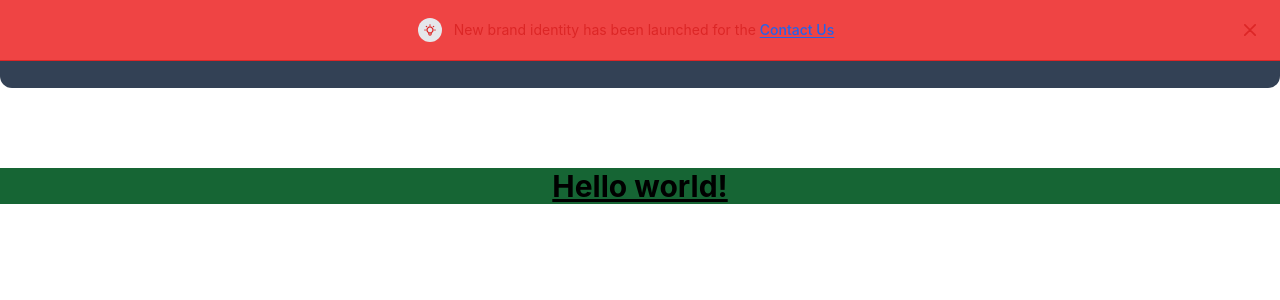
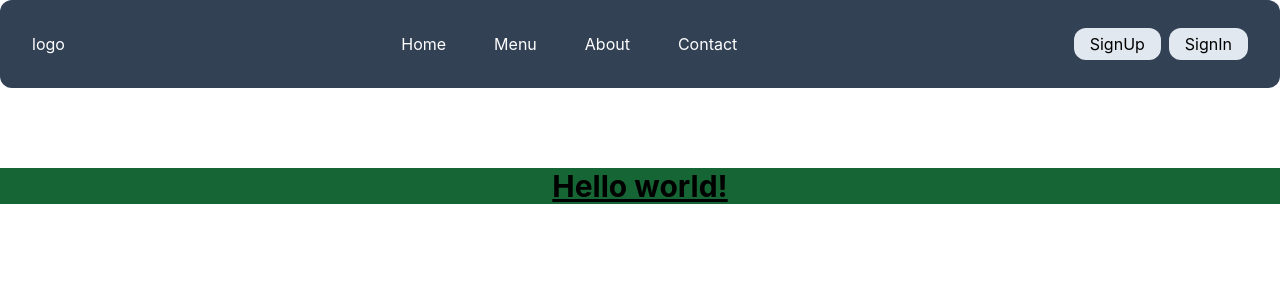
Before and after one commit to araf78/reusable-components, a React (Create React App) app: page / in a window 1280 px wide. Shown: the top 300 px of the page. Built offline with nearby package versions, Linux system fonts and the light colour scheme.

Commit message:
remove something

```diff
--- a/src/App.tsx
+++ b/src/App.tsx
@@ -1,5 +1,4 @@
 import './App.css';
-import Banner from './components/banner/Banner';
 
 function App() {
   return (
@@ -7,7 +6,6 @@ function App() {
      <h1 className="text-3xl bg-green-800 font-bold underline">
       Hello world!
     </h1>
-      <Banner color='error'>New brand identity has been launched for the <a href="/" className="inline font-medium text-blue-600 underline underline-offset-2 decoration-600 decoration-solid hover:no-underline">Contact Us</a></Banner>
     </div>
   );
 }
```
